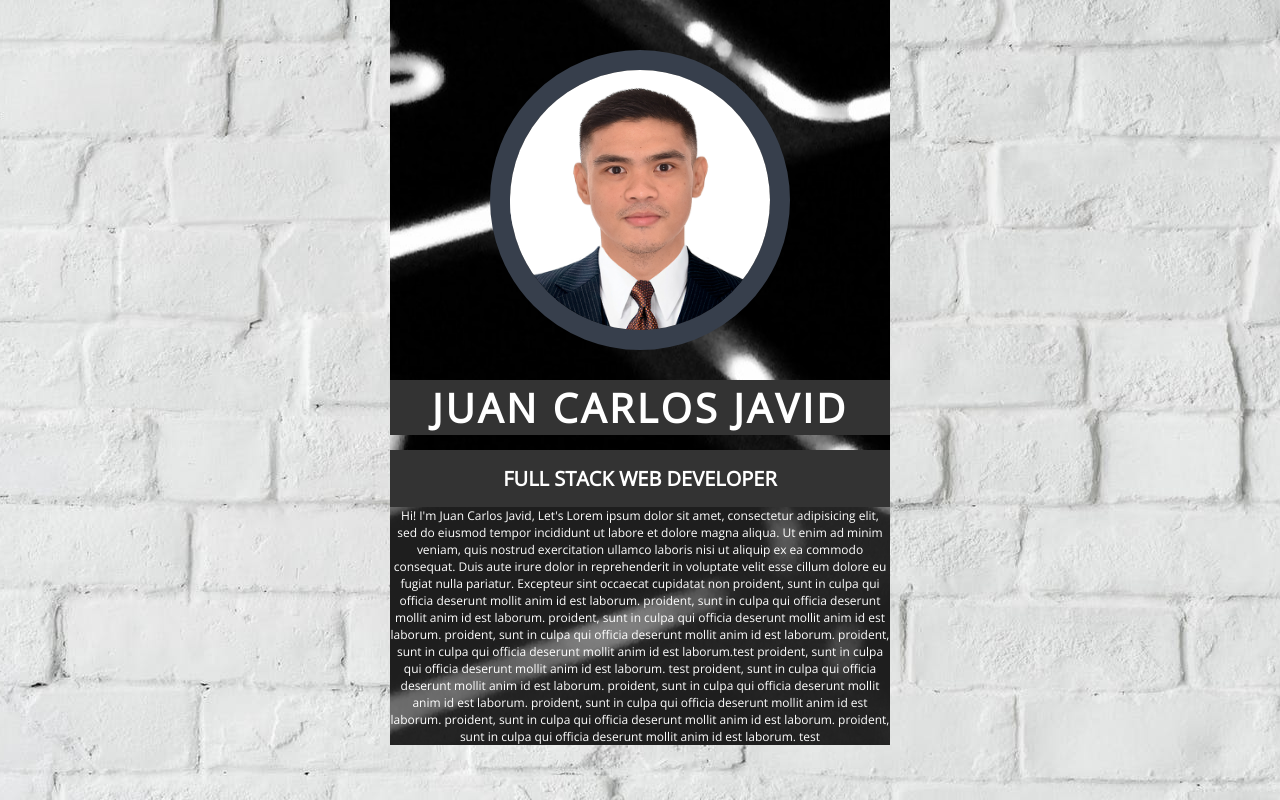
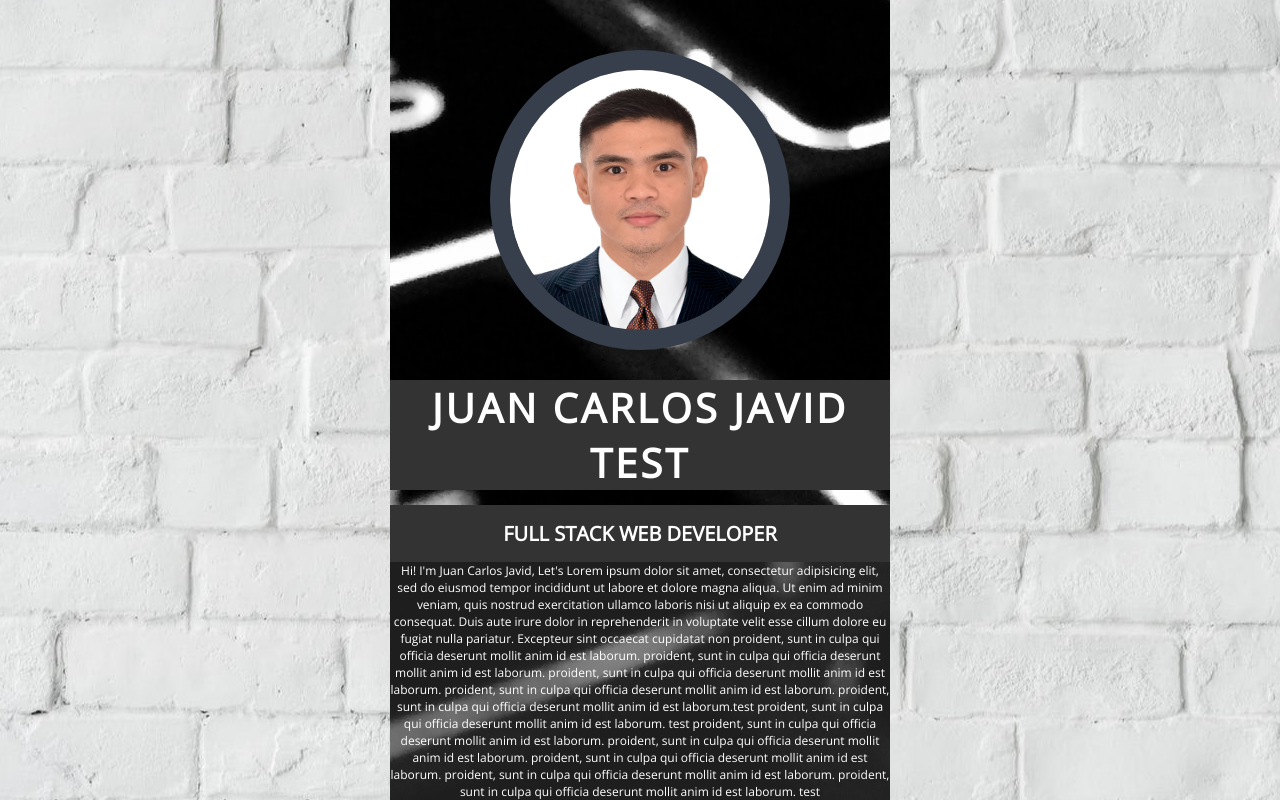
Before and after one commit to javidjuancarlos/devportfolio, a plain HTML site: page index.html in a window 1280 px wide. Drawn offline with nearby package versions, Linux system fonts and the light colour scheme.

Commit message:
include change name

```diff
--- a/index.html
+++ b/index.html
@@ -18,7 +18,7 @@
 
 		<img id="me" src="assets/images/me.jpg">
 
-		<h1>Juan Carlos Javid</h1>
+		<h1>Juan Carlos Javid test</h1>
 		<h2>Full stack Web Developer</h2>
 		<!-- <h6>Test</h6> -->
 		<p class="bio">
```
